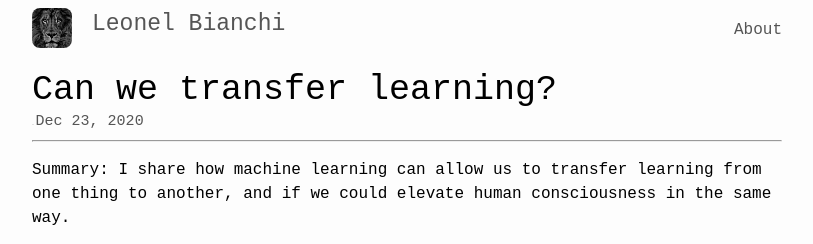
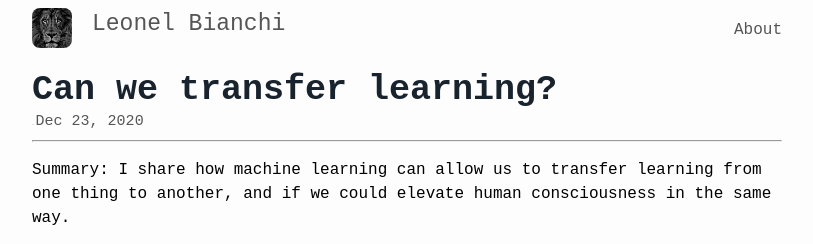
Before and after one commit to leonelBianchi/lebianchi.github.io, a Jekyll site: the page built from _posts/2020-12-23-can-we-transfer-learning.md, in a window 1280 px wide. Shown: the top 244 px of the page, without its empty margins (233-1046 px from the left). Built offline with Jekyll 4.4.1, drawn with Linux system fonts in a browser that asks for light colours.

Commit message:
font-family

```diff
--- a/_layouts/default.html
+++ b/_layouts/default.html
@@ -105,8 +105,8 @@
 
     <div class="header">
         <img src="../../../images/lion2.png" alt="logo"/>
-        <span class="text" style="font-family:'NBInter,monospace;';padding-left: 20px;"><a style="text-decoration: none" href="/index"><h2 class="links" style="text-decoration: none; font-size: 30px;color: #555;font-weight:400;">Leonel Bianchi</h2></a></span>
-        <span class="text" style="float:right;padding-top: 10px;"><a style="text-decoration: none" href="/about"><h2 class="links" style="text-decoration: none; font-size: 16px;color: #555;font-weight:400;">About</h2></a></span>
+        <span class="text" style="font-family: NBInter,monospace, serif;padding-left: 20px;"><a style="text-decoration: none" href="/index"><h2 class="links" style="text-decoration: none; font-size: 30px;color: #555;font-weight:400;">Leonel Bianchi</h2></a></span>
+        <span class="text" style="font-family: NBInter,monospace, serif;float:right;padding-top: 10px;"><a style="text-decoration: none" href="/about"><h2 class="links" style="text-decoration: none; font-size: 16px;color: #555;font-weight:400;">About</h2></a></span>
     </div>
     <br><br>
 
--- a/_layouts/post2.html
+++ b/_layouts/post2.html
@@ -80,13 +80,13 @@
     <div class="header">
         <img src="../../../images/lion2.png" alt="logo"/>
         <span class="text" style="font-family: NBInter,monospace, serif;padding-left: 20px;"><a style="text-decoration: none" href="/index"><h2 class="links" style="text-decoration: none; font-size: 23px;color: #555;font-weight:normal;">Leonel Bianchi</h2></a></span>
-        <span class="text" style="float:right;padding-top: 10px;"><a style="text-decoration: none" href="/about"><h2 class="links" style="text-decoration: none; font-size: 16px;color: #555;font-weight:400;">About</h2></a></span>
+        <span class="text" style="font-family: NBInter,monospace, serif;float:right;padding-top: 10px;"><a style="text-decoration: none" href="/about"><h2 class="links" style="text-decoration: none; font-size: 16px;color: #555;font-weight:400;">About</h2></a></span>
     </div>
     <br><br>
 
     <div style="margin-top: 30px;">
-        <span style="font-size: 35px;font-weight: 500;font-family: NBInter,monospace, serif;">{{ page.title }}</span><br><br>''
-        <span class="date" style="font-size: 15px;color:#555;">{{ page.date | date: "%b %-d, %Y"  }}</span>
+        <span style="color:#19232d;font-size: 35px;font-weight: 600;font-family: NBInter,monospace, serif;">{{ page.title }}</span><br><br>''
+        <span class="date" style="font-family: NBInter,monospace, serif;font-size: 15px;color:#555;">{{ page.date | date: "%b %-d, %Y"  }}</span>
     </div>
 
     <br><br><br>
```
